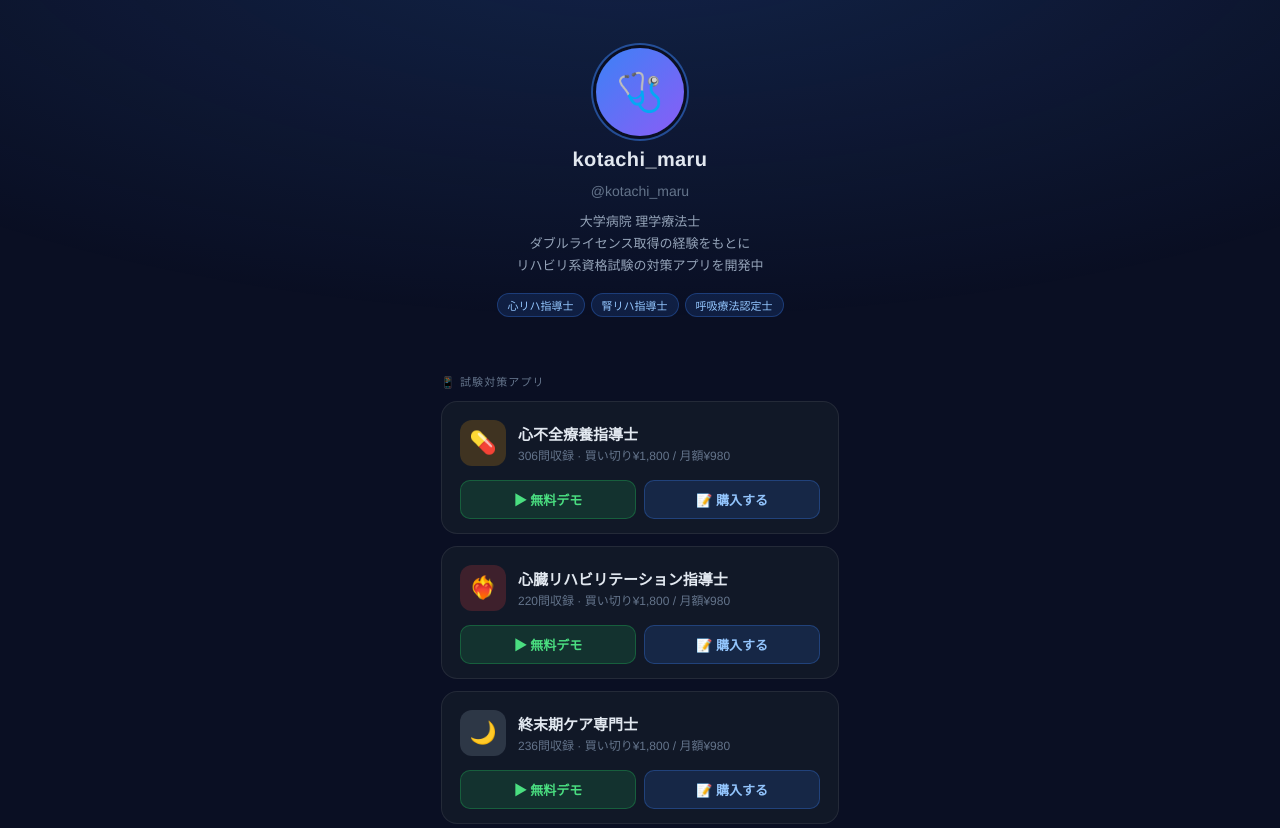
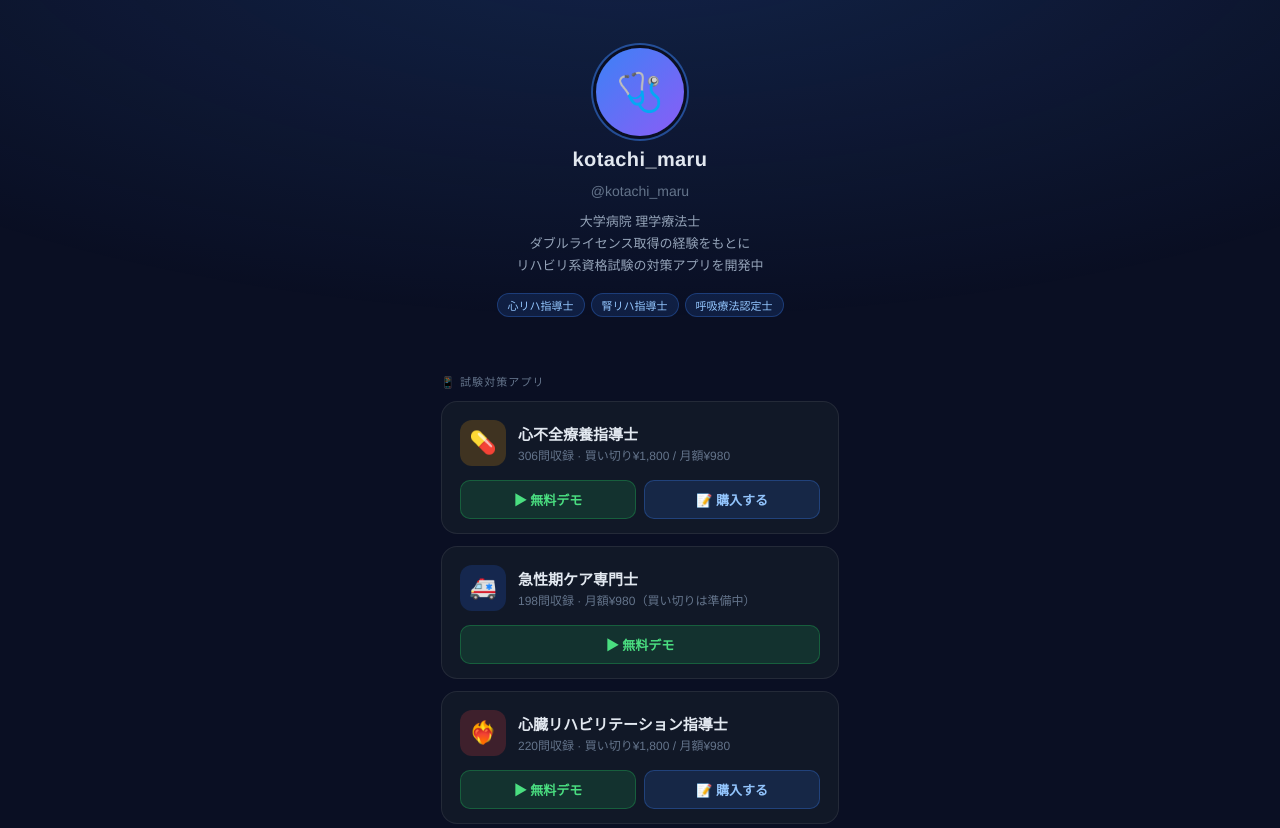
Before and after one commit to kotachimaru/kotachimaru.github.io, a plain HTML site: page index.html in a window 1280 px wide. Shown: the top 828 px of the page. Drawn offline with Linux system fonts and the light colour scheme.

Commit message:
linkinbio: 急性期ケア専門士を追加（198問・無料デモ）
購入ボタンは noteUrl がある商品だけ表示するよう条件化。
急性期は買い切りnote未公開のため無料デモのみ表示。試験日2027-05-07で並び替え。

Co-Authored-By: Claude Opus 4.8 <noreply@anthropic.com>

```diff
--- a/index.html
+++ b/index.html
@@ -374,6 +374,18 @@ const PRODUCTS = [
     noteUrl: "https://note.com/kotachi_no_heya/n/nc21a9eb937ae",
     price: "買い切り¥1,800 / 月額¥980",
   },
+  {
+    title: "急性期ケア専門士",
+    short: "急性期",
+    icon: "🚑",
+    iconBg: "rgba(37,99,235,.2)",
+    questions: 198,
+    status: "live",
+    demoUrl: "https://kotachimaru.github.io/kyuseiki/",
+    examDate: "2027-05-07",   // 並び替え専用（表示には使わない）
+    // noteUrl: 買い切り記事の公開後に追加（追加すると「📝 購入する」ボタンが出る）
+    price: "月額¥980（買い切りは準備中）",
+  },
 ];
 // =============================================
 // ▲▲▲ ここまで ▲▲▲
@@ -407,14 +419,17 @@ ORDERED_PRODUCTS.forEach(p => {
   const card = document.createElement('div');
   card.className = 'card' + (p.status === 'coming' ? ' coming' : '');
 
+  const noteBtn = p.noteUrl
+    ? `<a href="${p.noteUrl}" class="btn btn-note" target="_blank">
+          📝 購入する
+        </a>`
+    : '';
   const actions = p.status === 'live'
     ? `<div class="card-actions">
         <a href="${p.demoUrl}" class="btn btn-demo" target="_blank">
           ▶ 無料デモ
         </a>
-        <a href="${p.noteUrl}" class="btn btn-note" target="_blank">
-          📝 購入する
-        </a>
+        ${noteBtn}
        </div>`
     : `<span class="coming-badge">🔜 近日公開予定</span>`;
 
```
